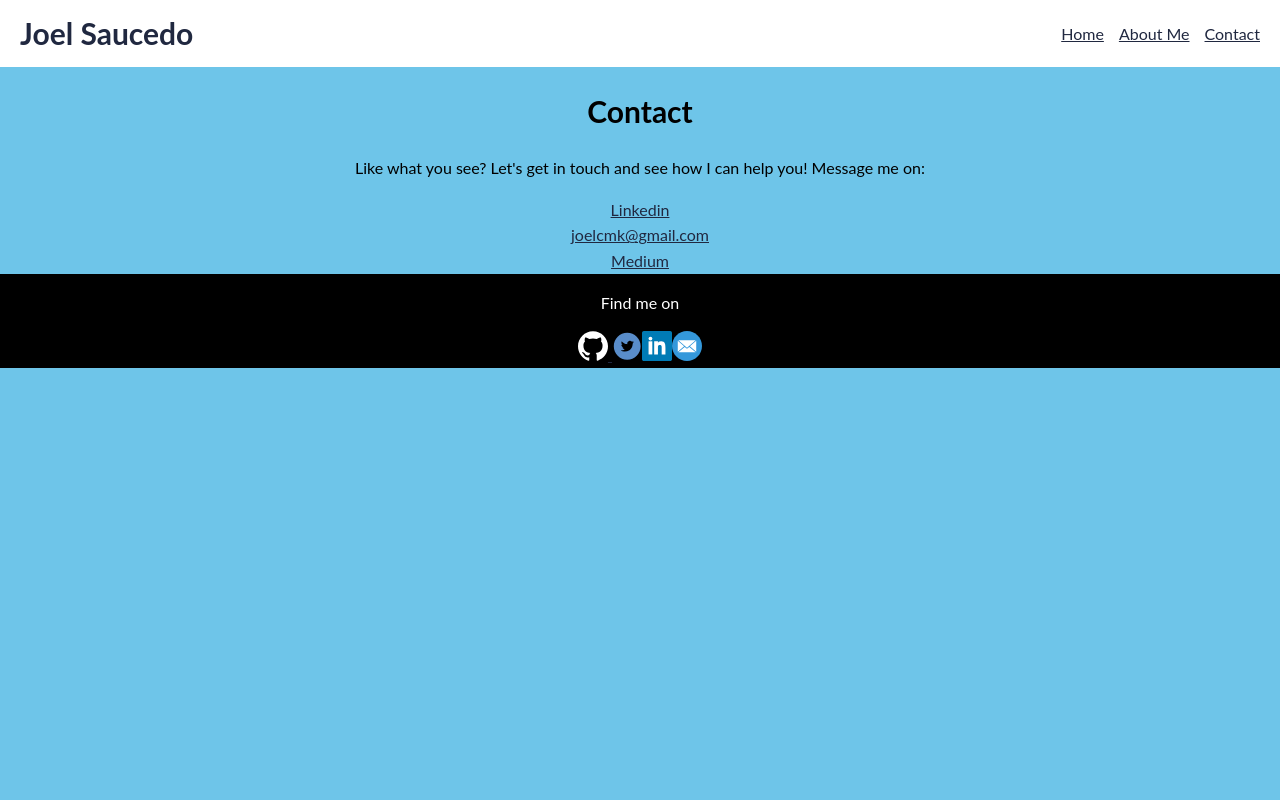
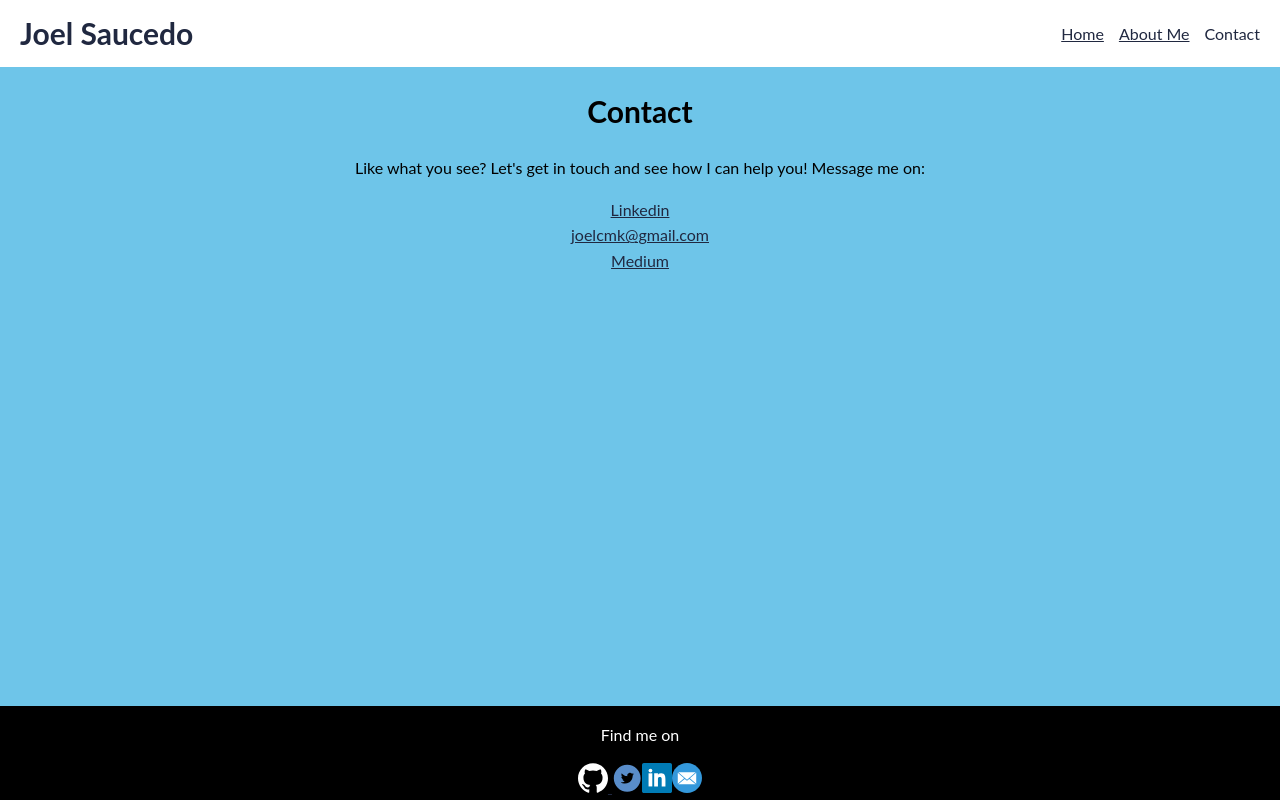
Before and after one commit to joelcmk/portfolio, a React (Create React App) app: page /contact in a window 1280 px wide. Built offline with nearby package versions, Linux system fonts and the light colour scheme.

Commit message:
Added className to contact page

```diff
--- a/src/App.css
+++ b/src/App.css
@@ -70,3 +70,7 @@ button:focus,
   cursor: pointer;
   opacity: 0.8;
 }
+
+.test {
+  color: red;
+}
--- a/src/App.js
+++ b/src/App.js
@@ -13,6 +13,8 @@ import {
 } from "react-router-dom";
 
 class App extends Component {
+
+
   render() {
     return (
       <Router>
@@ -24,7 +26,6 @@ class App extends Component {
             <Route path="/contact" component={Contact} />
           </Switch>
         </div>
-        <Footer />
       </Router>
     )
   }
--- a/src/Footer.css
+++ b/src/Footer.css
@@ -6,3 +6,13 @@
   background-color: black;
   color: white;
 }
+
+.navbar__link--test {
+  background-color: tomato;
+}
+
+.test {
+  bottom: 0;
+  position: fixed;
+  width: 100%;
+}
--- a/src/Footer.js
+++ b/src/Footer.js
@@ -6,9 +6,16 @@ import Linkedin from './img/linkedin.svg';
 import Mail from './img/mail.svg'
 
 class Footer extends Component {
+  state = {
+    active: true,
+  }
+
+
+
   render() {
+
     return (
-      <div className="page_footer">
+      <div className={window.location.pathname === '/contact' ? "test page_footer" : "page_footer"}>
         <p>Find me on</p>
         <div className="social-media">
           <a href="https://github.com/joelcmk"><img src={Github} /> </a>
--- a/src/Header.css
+++ b/src/Header.css
@@ -33,10 +33,9 @@
   margin-right: 20px;
 }
 
-.navigation-list__item--active {
+.navbar__link--active {
   text-decoration: none;
 }
-
 
 @media all and (max-width: 750px) {
 
--- a/src/Header.js
+++ b/src/Header.js
@@ -1,8 +1,12 @@
 import React, { Component } from "react";
 import "./Header.css"
-import { Link } from 'react-router-dom';
+import { NavLink, Link } from 'react-router-dom';
 
 class Header extends Component {
+  state = {
+    active: true,
+  }
+
   render() {
     return (
       <div className="Header">
@@ -13,13 +17,35 @@ class Header extends Component {
           <nav className="main-navegation page-header__item">
             <ul role="menubar" className="navegation-list">
               <li role="presentation">
-                <Link to="/" role="menuitem" className="navigation-list__item">Home</Link>
+                <NavLink
+                  exact
+                  role="menuitem"
+                  className="navigation-list__item"
+                  activeClassName="navbar__link--active"
+                  to="/"
+                >
+                  Home
+                </NavLink>
               </li>
               <li role="presentation">
-                <Link to="/about" role="menuitem" className="navigation-list__itemå+">About Me</Link>
+                <NavLink
+                  to="/about"
+                  role="menuitem"
+                  className="navigation-list__item"
+                  activeClassName="navbar_link--active"
+                >
+                  About Me
+                   </NavLink>
               </li>
               <li role="presentation">
-                <Link to="/contact" role="menuitem" className="navigation-list__item">Contact</Link>
+                <NavLink
+                  to="/contact"
+                  role="menuitem"
+                  className="navigation-list__item"
+                  activeClassName="navbar__link--active"
+                >
+                  Contact
+                </NavLink>
               </li>
             </ul>
           </nav>
--- a/src/Pages/About.js
+++ b/src/Pages/About.js
@@ -1,6 +1,7 @@
 import React, { Component } from 'react';
 import Texas from '../img/texas.svg'
 import './About.css'
+import Footer from '../Footer'
 
 class About extends Component {
   render() {
@@ -28,6 +29,7 @@ class About extends Component {
           <img className="about-svg" src={Texas} />
         </div>
         <a class="about-a" href="https://www.vecteezy.com/free-vector/austin">Austin Vectors by Vecteezy</a>
+        <Footer />
       </div >
     )
   }
--- a/src/Pages/Contact.js
+++ b/src/Pages/Contact.js
@@ -1,7 +1,12 @@
 import React, { Component } from 'react';
 import './Contact.css';
+import Footer from '../Footer'
 
 class Contact extends Component {
+  state = {
+    active: false,
+  }
+
   render() {
     return (
       <div className="contact">
@@ -12,6 +17,7 @@ class Contact extends Component {
           <div><a href="mailto:joelcmk@gmail.com">joelcmk@gmail.com</a></div>
           <div><a href="https://medium.com/@joelcmk/">Medium</a></div>
         </div>
+        <Footer active={this.state.active} />
       </div >
     )
   }
--- a/src/Pages/Home.js
+++ b/src/Pages/Home.js
@@ -2,6 +2,7 @@ import React, { Component } from 'react';
 import '../App.css';
 import Profile from '../Profile';
 import Work from '../Work'
+import Footer from '../Footer'
 
 class Home extends Component {
   render() {
@@ -9,6 +10,7 @@ class Home extends Component {
       <div className="Home">
         <Profile />
         <Work />
+        <Footer />
       </div>
     )
   }
```
